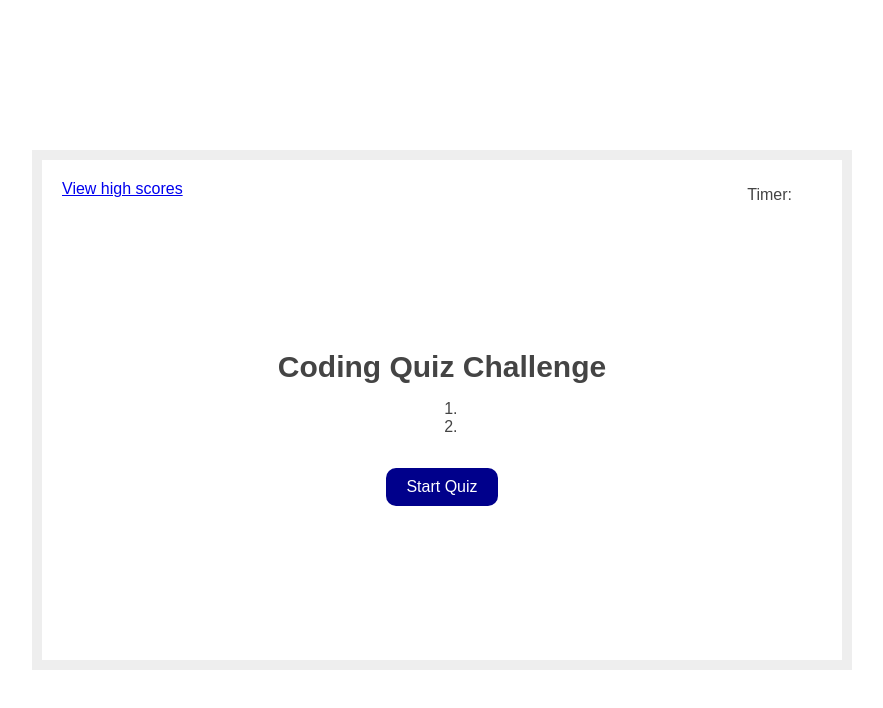
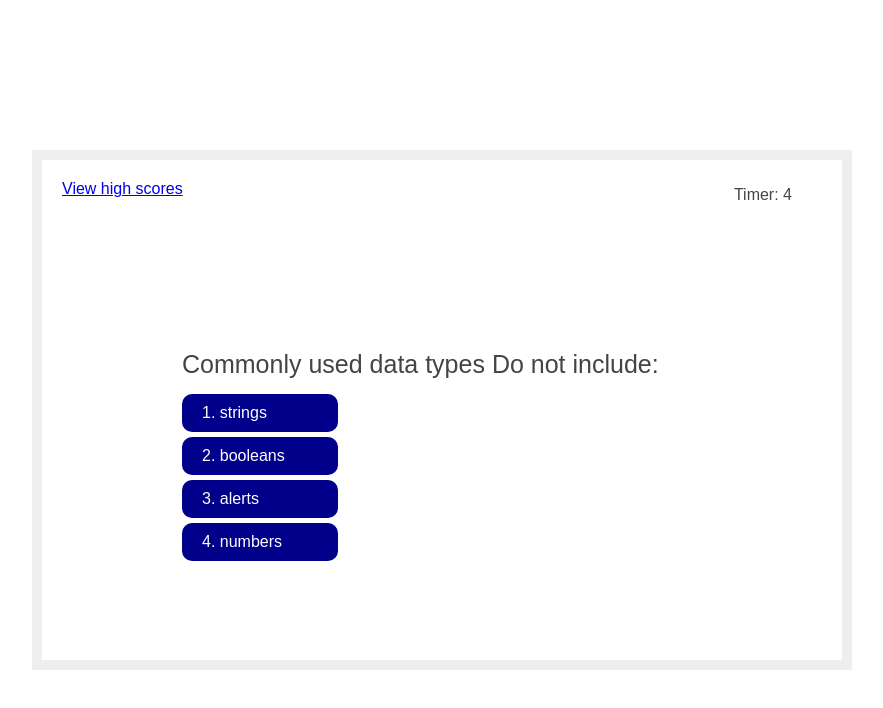
Before and after one commit to JhonatanDP/timer-quiz, a plain HTML site: page index.html in a window 1280 px wide. Both pictures are taken after a click on the button "Start Quiz". Shown: the whole page, without its empty margins (198-1081 px from the left). Drawn offline with Linux system fonts and the light colour scheme.

Commit message:
adding function to auto create question

```diff
--- a/assets/css/style.css
+++ b/assets/css/style.css
@@ -31,9 +31,13 @@ html {
     padding-right: 40px;
 }
 
+.main .score-timer .timer p {
+    padding: 0 20x 0 0;
+}
+
 .main .quiz {
-    display: flex;
-    flex-direction: column;
+    /* display: flex;
+    flex-direction: column;*/
     width: 100%;
     height: 430px;
     align-items: center;
@@ -42,20 +46,30 @@ html {
 
 }
 .quiz .question {
-    align-items: center;
+    text-align: center;
     margin-top:  120px;
+    margin-bottom: 10px;
 }
 
-.main .quiz .question h1 {
+.quiz .question-format {
+    margin-top: 120px;
+}
+
+#question-change h1 {
     font-size: 30px;
     margin:auto;
 }
 
-.main .quiz .multi-choice p {
+#ul-list {
     text-align: center;
+    padding-bottom: 10px;
 }
 
-.main .quiz .btn button {
+#btn {
+  text-align: center;
+}
+
+#btn button {
     color: white;
     background-color: darkblue;
     border: none;
@@ -64,7 +78,28 @@ html {
     border-radius: 10px;
 }
 
-.main .quiz .btn button:hover {
+#btn button:hover {
     background-color: purple;
     cursor: pointer;
 }
+
+.question-format {
+margin: 0 140px 0 140px;;
+}
+
+.option-button {
+    color: white;
+    background-color: darkblue;
+    border: none;
+    padding: 10px 20px;
+    font-size: 16px;
+    border-radius: 10px;
+    margin-top: 5px;
+    width: 30%;
+    text-align: left;
+}
+
+.option-button:hover {
+    background-color: purple;
+    cursor: pointer;
+}
--- a/assets/js/script.js
+++ b/assets/js/script.js
@@ -2,52 +2,52 @@ var userQuestions = [
     {
         question: "Commonly used data types Do not include:",
         answers: {
-                   a: "strings",
-                   b: "booleans",
-                   c: "alerts",
-                   d: "numbers"
+                   0: "1. strings",
+                   1: "2. booleans",
+                   2: "3. alerts",
+                   3: "4. numbers"
                  },
-        correctAnswer: "c"
+        correctAnswer: "2"
     },
     {
         question: "The condition in an if / else statement enclosed with __________.",
         answers: {
-                   a: "quotes",
-                   b: "curly brackets",
-                   c: "parenthesis",
-                   d: "square brackets"
+                   0: "1. quotes",
+                   1: "2. curly brackets",
+                   2: "3. parenthesis",
+                   3: "4. square brackets"
                  },
-        correctAnswer: "c"
+        correctAnswer: "2"
     },
     {
         question: "Arrays in JavaScript can be be used to store ________.",
         answers: {
-                   a: "numbers and strings",
-                   b: "other arrays",
-                   c: "booleans",
-                   d: "all the above"
+                   0: "1. numbers and strings",
+                   1: "2. other arrays",
+                   2: "3. booleans",
+                   3: "4. all the above"
                  },
-        correctAnswer: "d"
+        correctAnswer: "2"
     },
     {
         question: "String values must be enclosed within ______ when being assigned to variables.",
         answers: {
-                   a: "commas",
-                   b: "curly brackets",
-                   c: "quotes",
-                   d: "paranthesis"
+                   0: "1. commas",
+                   1: "2. curly brackets",
+                   2: "3. quotes",
+                   3: "4. paranthesis"
                  },
-        correctAnswer: "c"
+        correctAnswer: "2"
     },
     {
         question: "A very useful tool used during developement and debugging for printing content to the debugger is:",
         answers: {
-                   a: "JavaScript",
-                   b: "terminal/bash",
-                   c: "for loops",
-                   d: "console.log"
+                   0: "1. JavaScript",
+                   1: "2. terminal/bash",
+                   2: "3. for loops",
+                   3: "4. console.log"
                  },
-        correctAnswer: "d"
+        correctAnswer: "2"
     }
 ];
 
@@ -55,22 +55,12 @@ var userScore = 0;
 var userWrongAnswer;
 var userWrongCounter = 0;
 var userCorrectAnswer;
-var timeLeft = 30;
+var timeLeft = 5;
 
-debugger;
-
-var startQuiz = function (){
-    startCounter();
-    showQuestion();
-    };
-
-
+//Counter function
 var startCounter = function() {
-
 var Counter = setInterval(function () {
-
     timeLeft = timeLeft - userWrongCounter;
-
     if (timeLeft >= 0) {
       document.getElementById("time").innerHTML = timeLeft;
         timeLeft--;
@@ -80,45 +70,129 @@ var Counter = setInterval(function () {
         quizResult();
     }
     }, 1000);
+};
+//End counter Function
+
+var questionList = document.getElementById("ul-list");
+var startButton = document.getElementById("btn");
+var listEl = document.createElement("ul");
+var questionSwitch = document.getElementById("question-change");
+var listPosted = document.getElementById("list");
+var deleteStartButton = document.getElementById("summit");
+var a = 0;
+var activeQuestion;
+
+var buildQuestion = function (){
+
+questionList.removeChild(listPosted);
+startButton.removeChild(deleteStartButton);
+listEl.setAttribute('style', 'padding:0; margin:0;list-style: none;text-align:left;');
+listEl.setAttribute('id','list');
+questionSwitch.setAttribute('style', 'font-size:25px; text-align:left;');
+
+    showQuestion();
+};
+
+var showQuestion = function(){
+
+    questionSwitch.innerHTML = userQuestions[a].question;
+    questionSwitch.setAttribute('style', 'font-size:25px; margin-top:  120px; text-align:left;');
+    activeQuestion = questionSwitch.innerHTML;
+    showAnswers();
+};
+var showAnswers = function(){
+
+    for (var i = 0; i < userQuestions.length-1; i++){
+
+    var userSelection = document.createElement('li');
+    var answerButton = document.createElement("button")
+    var t = userQuestions[a].answers[i];
+   answerButton.innerHTML = t;
+   answerButton.setAttribute('id', [i]);
+   answerButton.setAttribute('class','option-button');
+    userSelection.appendChild(answerButton);
+    listEl.appendChild(userSelection);
+    }
+    questionList.appendChild(listEl);
+};
+
+var checkAnswer = function (){
+    var buttonEl0 = document.getElementById("0");
+    var buttonEl1 = document.getElementById("1");
+    var buttonEl2 = document.getElementById("2");
+    var buttonEl3 = document.getElementById("3");
+
+    buttonEl0.addEventListener("click", function(){
+
+
+    });
+
+
+
 
 };
 
-var showQuestion = function (){
-    debugger;
-var listEl = document.createElement("ol");
-// Create ordered list items
-var li1 = document.createElement("li");
-var li2 = document.createElement("li");
-var li3 = document.createElement("li");
-var li4 = document.createElement("li");
-var questionList = document.getElementById("ol-list");
-var listPosted = document.getElementById("list");
-var buttonAnswers = document.createElement("button");
-questionList.removeChild(listPosted);
-questionList.appendChild(listEl);
-listEl.appendChild(li1);
-listEl.appendChild(li2);
 
-for (var i = 0; i < userQuestions.length; i++){
-questionList.removeChild(listPosted);
-questionList.appendChild(listEl);
-listEl.appendChild(li1);
-listEl.appendChild(li2);
+
+//     for (var i = 0; i < userQuestions.length-1; i++) {
+//         var userSelection = document.createElement('li');
+//         var answerButton = document.createElement("button");
+//         userSelection.innerHTML = userQuestions[i].answers[i];
+//         startButton.innerHTML = userQuestions[i].answers[i];
+//         userSelection.setAttribute('style','display: block;');
+//         userSelection.appendChild(answerButton);
+//         listEl.appendChild(userSelection);
+//      }
+// questionList.appendChild(listEl);
 
 
 
 
 
 
-}
-
-};
-showQuestion();
 
 
 
 
-document.getElementById("summit").addEventListener("click", startQuiz);
+
+
+// var questionList = document.getElementById("ol-list");
+// var listPosted = document.getElementById("list");
+// var buttonAnswers = document.createElement("button");
+
+
+
+// buttonAnswers.innerHTML = "TEST" ;
+// li1.appendChild(buttonAnswers);
+// listEl.appendChild(li1);
+// listEl.appendChild(li2);
+// li1.setAttribute("style", "align-items: left; list-style: none;");
+// document.getElementById("question-change").innerHTML = (userQuestions[0].question) ;
+
+
+
+
+// for (var i = 0; i < userQuestions.length; i++){
+//     console.log(userQuestions[i].question);
+// var questionChanged = document.getElementById("question-change");
+
+// }
+
+// };
+
+// for (var i = 0; i < userQuestions.length; i++){
+// questionList.removeChild(listPosted);
+// questionList.appendChild(listEl);
+// listEl.appendChild(li1);
+// listEl.appendChild(li2);
+// }
+
+// };
+
+
+
+document.getElementById("summit").addEventListener("click", startCounter);
+document.getElementById("summit").addEventListener("click", buildQuestion);
 
 
 // var body = document.body;
--- a/index.html
+++ b/index.html
@@ -18,21 +18,20 @@
           </section>
         </header>
         <section class="quiz" >
+          <section class="question-format">
             <section class="question" id="question-change">
                 <h1>Coding Quiz Challenge</h1>
             </section>
-            <div class="multi-choice" id="ol-list">
+            <div class="multi-choice" id="ul-list">
                 <p id="list">Try to answer the following code-related questions within the time limit.<br>
                 Keep in mind that incorrect answers will penalize your score/time <br>
                 by ten seconds!</p>
                 </div>
-            <section class="btn">
-              <p>
+            <section id="btn">
                 <button id="summit">Start Quiz</button>
-              </p>
             </section>
             <section class="answer" id="result"></section>
-
+        </section>
         </section>
     </section>
     <script src="./assets/js/script.js"></script>
```
